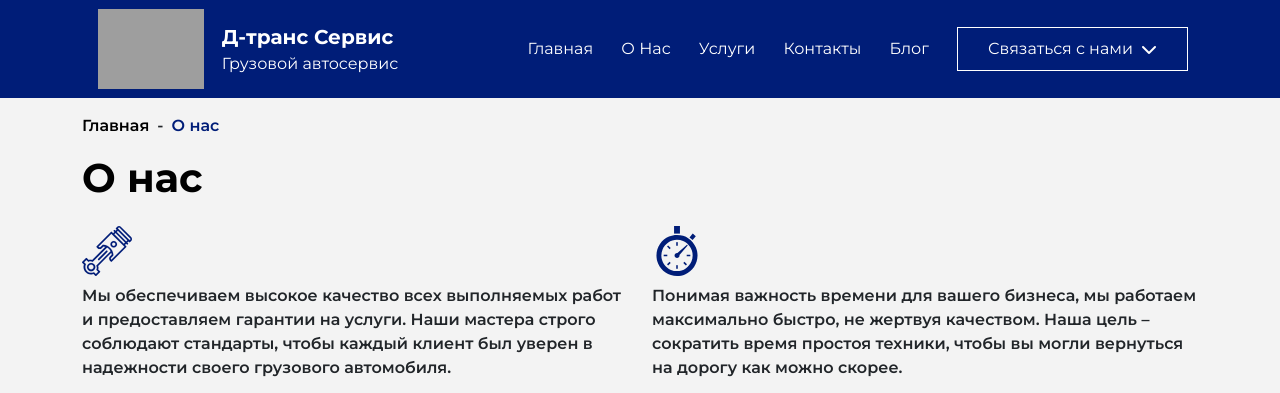
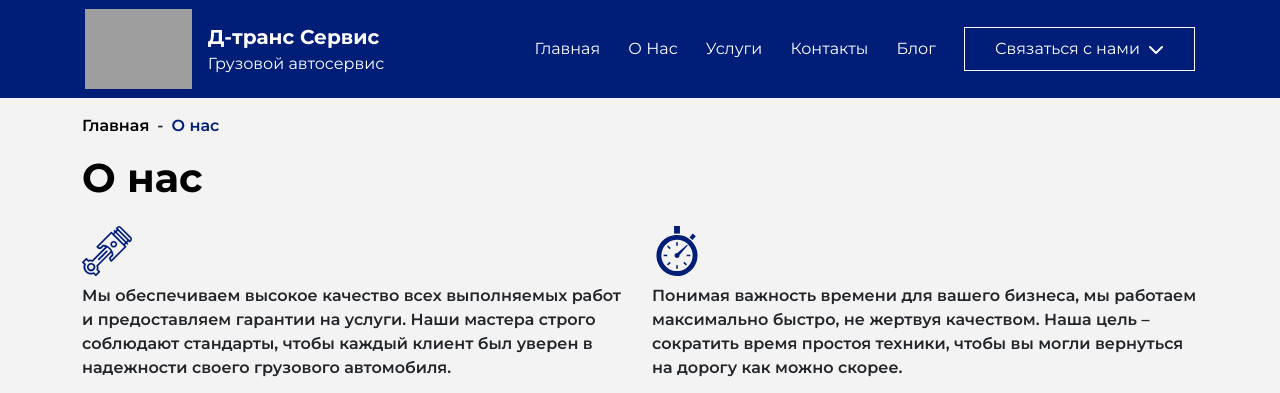
Before and after one commit to cbrekrut/dtrans, a Django app: page /about in a window 1280 px wide. Shown: the top 393 px of the page. Run offline with Django 5.2, Linux system fonts and the light colour scheme; data comes from the database, SQL or seed files in the repository; grey boxes are pictures that could not be loaded.

Commit message:
logo approve

```diff
--- a/website/templates/base.html
+++ b/website/templates/base.html
@@ -48,13 +48,13 @@
             <div class="container-fluid justify-content-around">
               <a class="navbar-brand d-flex flex-column align-items-start" href="/">
               <div class="row">
-                <div class="col-6 p-0">
+                <div class="col-auto pe-3">
                     <img src="{% static 'media/logo/logo white без фона.svg' %}" alt="Д-транс Сервис" class="logo" style="max-height: 80px;">
                 </div>
-              <div class="col-6 d-flex flex-column align-items-start justify-content-center p-0">
-                    <span class="text-white fs-5 fw-bold">Д-транс Сервис</span>
-                    <span class="text-white fs-6">Грузовой автосервис</span>
-              </div>
+                <div class="col-auto d-flex flex-column align-items-start justify-content-center p-0">
+                      <span class="text-white fs-5 fw-bold">Д-транс Сервис</span>
+                      <span class="text-white fs-6">Грузовой автосервис</span>
+                </div>
               </div>
 
               </a>
```
